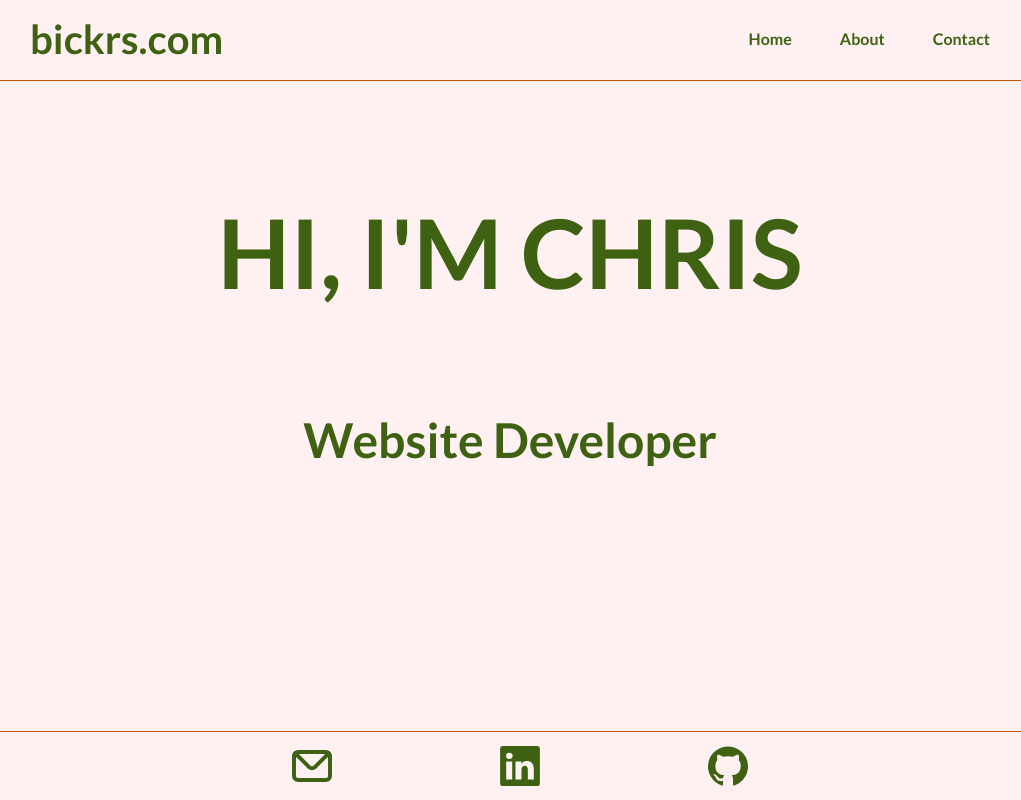
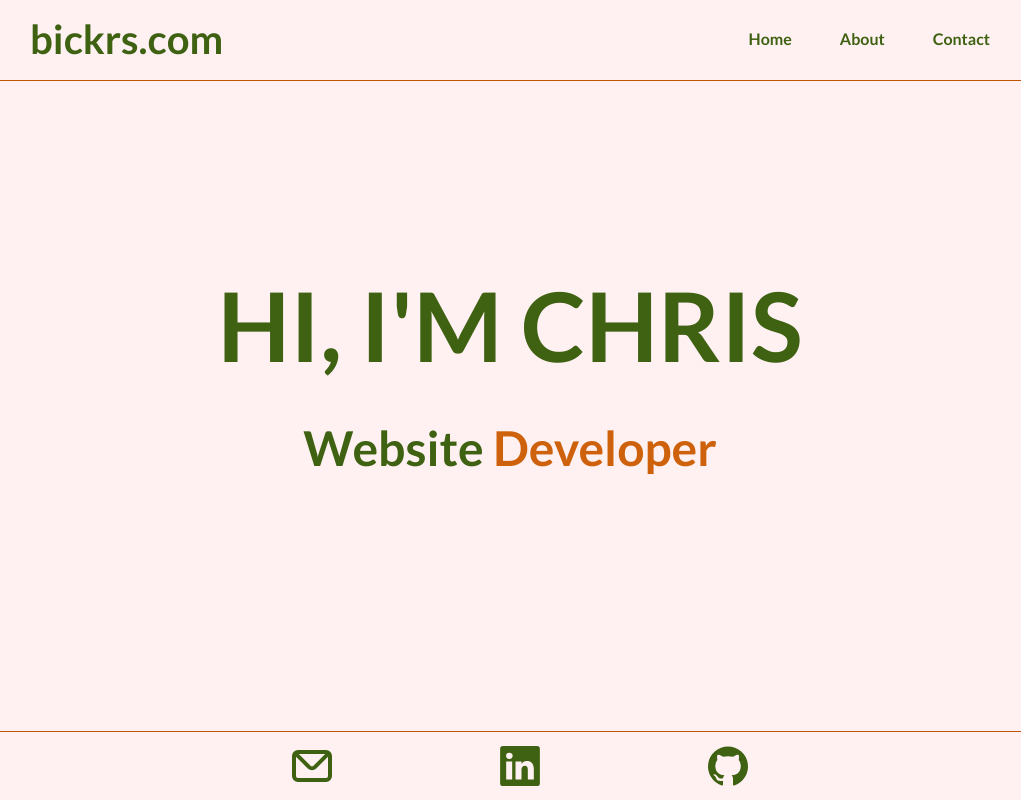
Before and after one commit to chrisbee2812/bickrs, a React (Vite) app: page / in a window 1280 px wide. Shown: the whole page, without its empty margins (130-1151 px from the left). Built offline with nearby package versions, Linux system fonts and the light colour scheme.

Commit message:
index finalised for now

```diff
--- a/src/routes/index.tsx
+++ b/src/routes/index.tsx
@@ -1,5 +1,5 @@
 import { createFileRoute } from '@tanstack/react-router'
-import React, { useEffect, useState } from 'react'
+import { useEffect, useState } from 'react'
 import '../styles/main.css'
 
 export const Route = createFileRoute('/')({
@@ -10,11 +10,11 @@ function App() {
 
 
     const texts = [
-      <h2><span className="span1">Website Developer</span></h2>,
-      <h2><span className="span1">Website Designer</span></h2>,
-      <h2><span className="span1">JavaScript Developer</span></h2>,
-      <h2><span className="span1">React Developer</span></h2>,
-      <h2><span className="span1">Father</span></h2>
+      <h2>Website <span className="span1">Developer</span></h2>,
+      <h2>Website <span className="span1">Designer</span></h2>,
+      <h2>JavaScript <span className="span1">Developer</span></h2>,
+      <h2>React <span className="span1">Developer</span></h2>,
+      <h2><span className="span2">Father</span></h2>
     ]
 
     function textSwapper() {
@@ -26,7 +26,7 @@ function App() {
             const nextIndex = (currentIndex + 1) % texts.length;
             return texts[nextIndex];
           });
-        }, 4000); // Change text every 4 seconds
+        }, 3000); // Change text every 4 seconds
         return () => clearInterval(intervalId);
       }, []);
       return currentText;
@@ -35,8 +35,12 @@ function App() {
   return (
     <main>
       <div className="hero">
-        <h1>HI, I'M CHRIS</h1>
-        {textSwapper()}
+        <div className="heroh1">
+          <h1>HI, I'M CHRIS</h1>
+        </div>
+        <div className="heroh2">
+          {textSwapper()}
+        </div>
       </div>
     </main>
   )
--- a/src/styles/main.css
+++ b/src/styles/main.css
@@ -1,33 +1,82 @@
 @keyframes span1colours {
     0% {color: #3f6212;}
-    25% {color: #c05300;}
-    50% {color: #f48a2e;}
-    75% {color: #8eb040;}
+    15% {color: #8eb040;}
+    30% {color: #f48a2e;}
+    45% {color: #c05300;}
+    60% {color: #c05300;}
+    75% {color: #f48a2e;}
+    90% {color: #8eb040;}
     100% {color: #3f6212;}
+}
+
+@keyframes span2colours {
+    0% {color: #ff4800;}
+    10% {color: #ff6000;
+        text-shadow: 0 0 4px #ff6000;}
+    20% {color: #ff7900;
+        text-shadow: 0 0 8px #ff7900;}
+    30% {color: #ff9100;
+        text-shadow: 0 0 12px #ff9100;}
+    40% {color: #ffaa00;
+        text-shadow: 0 0 16px #ffaa00;}
+    50% {color: #ffb600;
+        text-shadow: 0 0 20px #ffb600;}
+    60% {color: #ffb600;
+        text-shadow: 0 0 20px #ffb600;}
+    70% {color: #ffaa00;
+    text-shadow: 0 0 16px #ffaa00;}
+    80% {color: #ff9100;
+        text-shadow: 0 0 12px #ff9100;}
+    90% {color: #ff7900;
+        text-shadow: 0 0 8px #ff7900;}
+    100% {color: #ff6000;
+        text-shadow: 0 0 4px #ff6000;}
 }
 
 .hero {
     display: flex;
     flex-direction: column;
     align-items: center;
+    justify-content: space-around;
+    height: 100vh;
+}
+
+.heroh1 {
+    height: 45%;
+    display: flex;
+    align-items: end;
     justify-content: center;
-    height: 100vh;
+}
 
+.heroh2 {
+    height: 45%;
+    display: flex;
+    align-items: start;
+    justify-content: center;
 }
 
 .hero h1 {
+    margin: 0;
     font-size: 6rem;
     color: #3f6212;
 }
 
 .hero h2 {
+
     font-size: 3rem;
     color: #3f6212;
-    padding-bottom: 10rem;
+    margin: 0;
 }
 
-.hero h2 span1 {
+.hero .span1 {
     animation-name: span1colours;
+    animation-duration: 4s;
+    animation-iteration-count: infinite;
+}
+
+.hero .span2 {
+    animation-name: span2colours;
     animation-duration: 2s;
     animation-iteration-count: infinite;
+    font-size: 5rem;
 }
```
